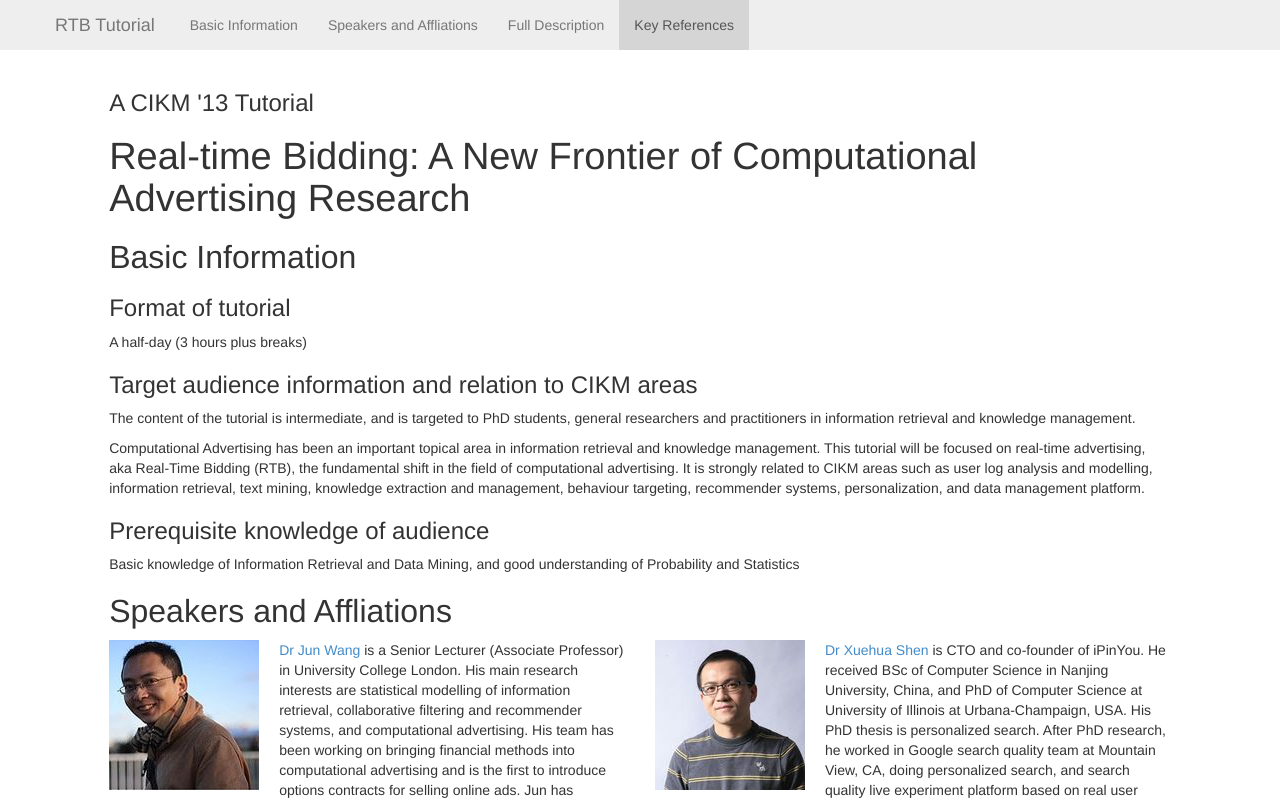
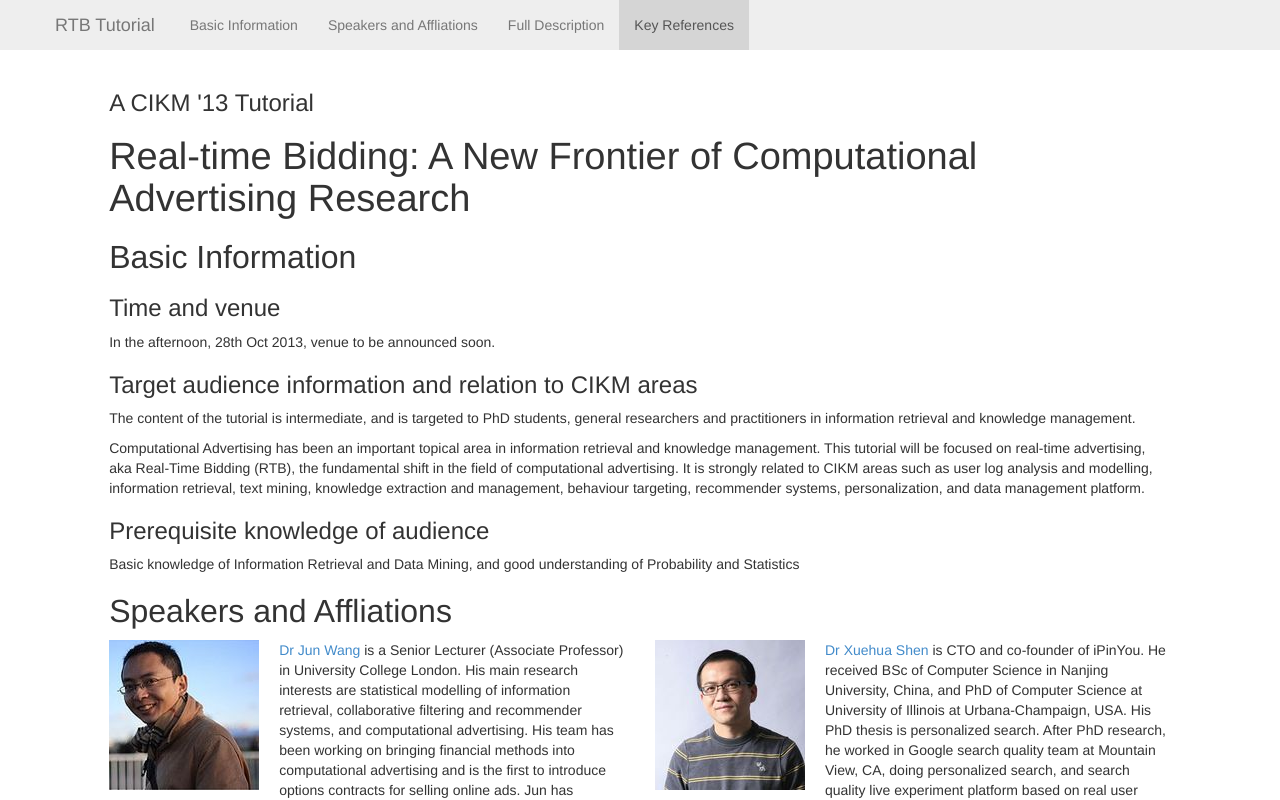
Before and after one commit to shuaiyuancn/cikm13_tutorial_rtb.github.io, a plain HTML site: page index.html in a window 1280 px wide. Shown: the top 800 px of the page. Drawn offline with nearby package versions, Linux system fonts and the light colour scheme; a web font is replaced by a local one.

Commit message:
update time and venue

```diff
--- a/index.html
+++ b/index.html
@@ -44,9 +44,9 @@
 
       <h2 id="basic-information">Basic Information</h2>
 
-      <h3>Format of tutorial</h3>
+      <h3>Time and venue</h3>
 
-      <p>A half-day (3 hours plus breaks)</p>
+      <p>In the afternoon, 28th Oct 2013, venue to be announced soon.</p>
 
       <h3>Target audience information and relation to CIKM areas</h3>
 
```
